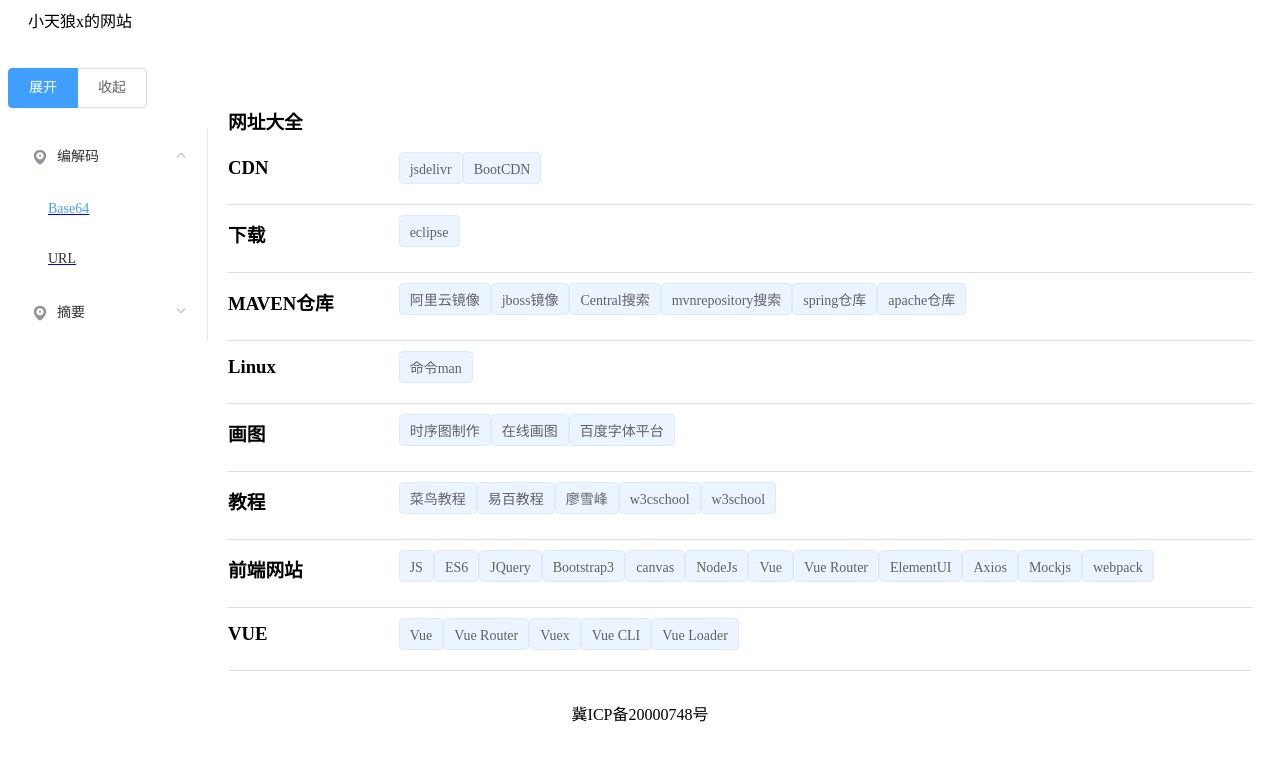
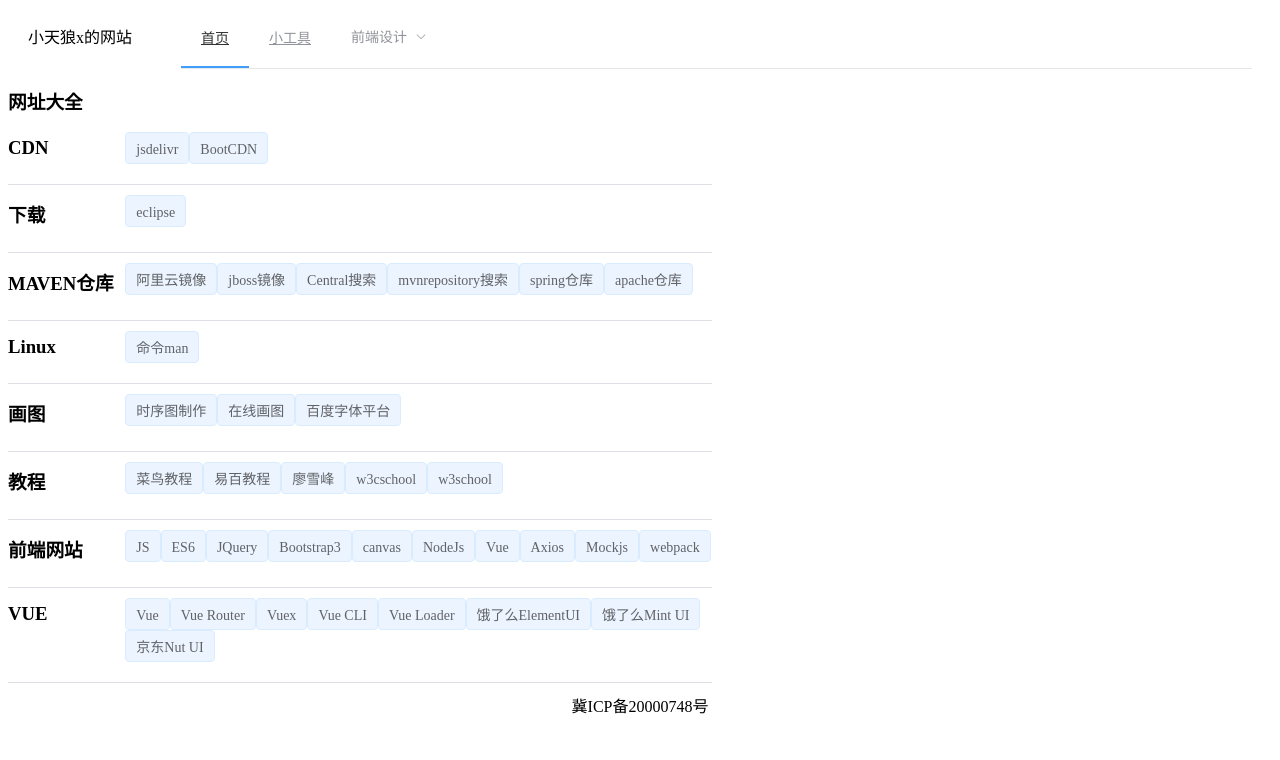
Before and after one commit to xingkexin/xkx-tools-front, a Vue app: page /#/ in a window 1280 px wide. Shown: the top 760 px of the page. Built offline with nearby package versions, Linux system fonts and the light colour scheme.

Commit message:
增加顶部导航，去掉eslint验证

```diff
--- a/src/App.vue
+++ b/src/App.vue
@@ -1,14 +1,25 @@
 <template>
   <div id="app">
     <el-container>
-      <el-header>小天狼x的网站</el-header>
+      <el-header>
+        <el-row>
+          <el-col :span="3">
+            <span style="line-height: 60px;">小天狼x的网站</span>
+          </el-col>
+          <el-col :span="21">
+            <el-menu default-active="1" class="el-menu-demo" mode="horizontal">
+              <el-menu-item index="1"><router-link to="/">首页</router-link></el-menu-item>
+              <el-menu-item index="2"><router-link to="/tools">小工具</router-link></el-menu-item>
+              <el-submenu index="3">
+                <template slot="title">前端设计</template>
+                <el-menu-item index="3-1">Element UI</el-menu-item>
+              </el-submenu>
+            </el-menu>
+          </el-col>
+        </el-row>
+      </el-header>
       <el-container>
-        <el-aside width="200px">
-          <Menu/>
-        </el-aside>
-        <el-main>
-          <router-view/>
-        </el-main>
+        <router-view/>
       </el-container>
       <el-footer>冀ICP备20000748号</el-footer>
     </el-container>
@@ -34,9 +45,9 @@
   text-align: center;
 }
 
-@media only screen and (max-width: 768px) {
+/* @media only screen and (max-width: 768px) {
     .el-aside {
       display: none;
     }
-}
+} */
 </style>
--- a/src/components/Website.vue
+++ b/src/components/Website.vue
@@ -65,8 +65,6 @@
         <el-tag><el-link :underline="false" target="_blank" href="https://www.cnblogs.com/tim-li/archive/2012/08/06/2580252.html">canvas</el-link></el-tag>
         <el-tag><el-link :underline="false" target="_blank" href="http://nodejs.cn/api/">NodeJs</el-link></el-tag>
         <el-tag><el-link :underline="false" target="_blank" href="https://cn.vuejs.org/v2/guide/">Vue</el-link></el-tag>
-        <el-tag><el-link :underline="false" target="_blank" href="https://router.vuejs.org/zh/">Vue Router</el-link></el-tag>
-        <el-tag><el-link :underline="false" target="_blank" href="https://element.eleme.cn/#/zh-CN/component/installation">ElementUI</el-link></el-tag>
         <el-tag><el-link :underline="false" target="_blank" href="http://www.axios-js.com/zh-cn/docs/">Axios</el-link></el-tag>
         <el-tag><el-link :underline="false" target="_blank" href="http://mockjs.com/">Mockjs</el-link></el-tag>
         <el-tag><el-link :underline="false" target="_blank" href="https://www.webpackjs.com/concepts/">webpack</el-link></el-tag>
@@ -81,6 +79,9 @@
         <el-tag><el-link :underline="false" target="_blank" href="https://vuex.vuejs.org/zh/">Vuex</el-link></el-tag>
         <el-tag><el-link :underline="false" target="_blank" href="https://cli.vuejs.org/zh/">Vue CLI</el-link></el-tag>
         <el-tag><el-link :underline="false" target="_blank" href="https://vue-loader.vuejs.org/zh/">Vue Loader</el-link></el-tag>
+        <el-tag><el-link :underline="false" target="_blank" href="https://element.eleme.cn/#/zh-CN/component/installation">饿了么ElementUI</el-link></el-tag>
+        <el-tag><el-link :underline="false" target="_blank" href="http://mint-ui.github.io/#!/zh-cn">饿了么Mint UI</el-link></el-tag>
+        <el-tag><el-link :underline="false" target="_blank" href="https://nutui.jd.com/">京东Nut UI</el-link></el-tag>
       </h3></el-col>
     </el-row>
     <el-divider></el-divider>
--- a/src/main.js
+++ b/src/main.js
@@ -7,6 +7,7 @@
 import axios from 'axios'
 import VueAxios from 'vue-axios'
 import 'element-ui/lib/theme-chalk/index.css'
+import 'element-ui/lib/theme-chalk/display.css'
 
 Vue.config.productionTip = false
 Vue.use(ElementUI)
--- a/src/router/index.js
+++ b/src/router/index.js
@@ -4,30 +4,32 @@
 import Base64 from '@/components/Base64'
 import URL from '@/components/URL'
 import MD5 from '@/components/MD5'
-import SHA from '@/components/SHA'
+// const SHA = () => require('@/components/SHA')
+
+const SHA = r => require.ensure([], () => r(require('@/components/SHA')), 'SHA')
+const Tools = r => require.ensure([], () => r(require('@/views/tools')), 'Tools')
 
 Vue.use(Router)
 
 export default new Router({
   routes: [{
     path: '/',
-    name: 'Website',
     component: Website
   }, {
-    path: '/base64',
-    name: 'Base64',
+    path: '/tools',
+    component: Tools,
+    children: [{
+      path: 'base64',
       component: Base64
     }, {
-    path: '/url',
-    name: 'URL',
+      path: 'url',
       component: URL
     }, {
-    path: '/md5',
-    name: 'MD5',
+      path: 'md5',
       component: MD5
     }, {
-    path: '/sha',
-    name: 'SHA',
+      path: 'sha',
       component: SHA
     }]
+  }, ]
 })
--- /dev/null
+++ b/src/views/tools/index.vue
@@ -0,0 +1,23 @@
+<template>
+  <div>
+    <el-aside width="200px" class="hidden-xs-only">
+      <Menu/>
+    </el-aside>
+    <el-main>
+      <router-view/>
+    </el-main>
+  </div>
+</template>
+
+<script>
+import Menu from '@/components/Menu.vue'
+
+export default {
+  components: {
+    Menu
+  }
+}
+</script>
+
+<style>
+</style>
```
Also changed, not shown: 1 other file (tests, documents, lock files or other folders). Lines whose indentation alone changed are shown as unchanged.
